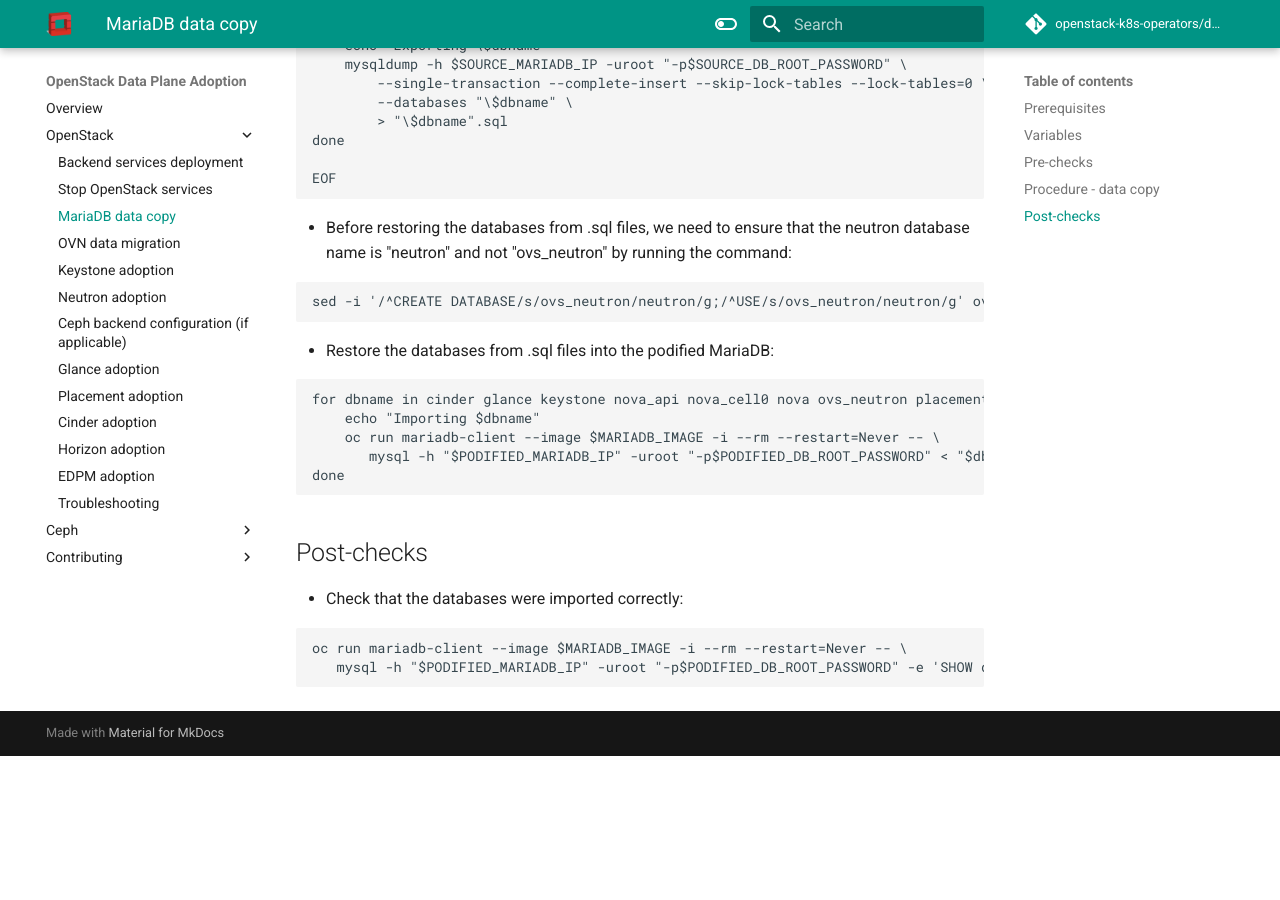
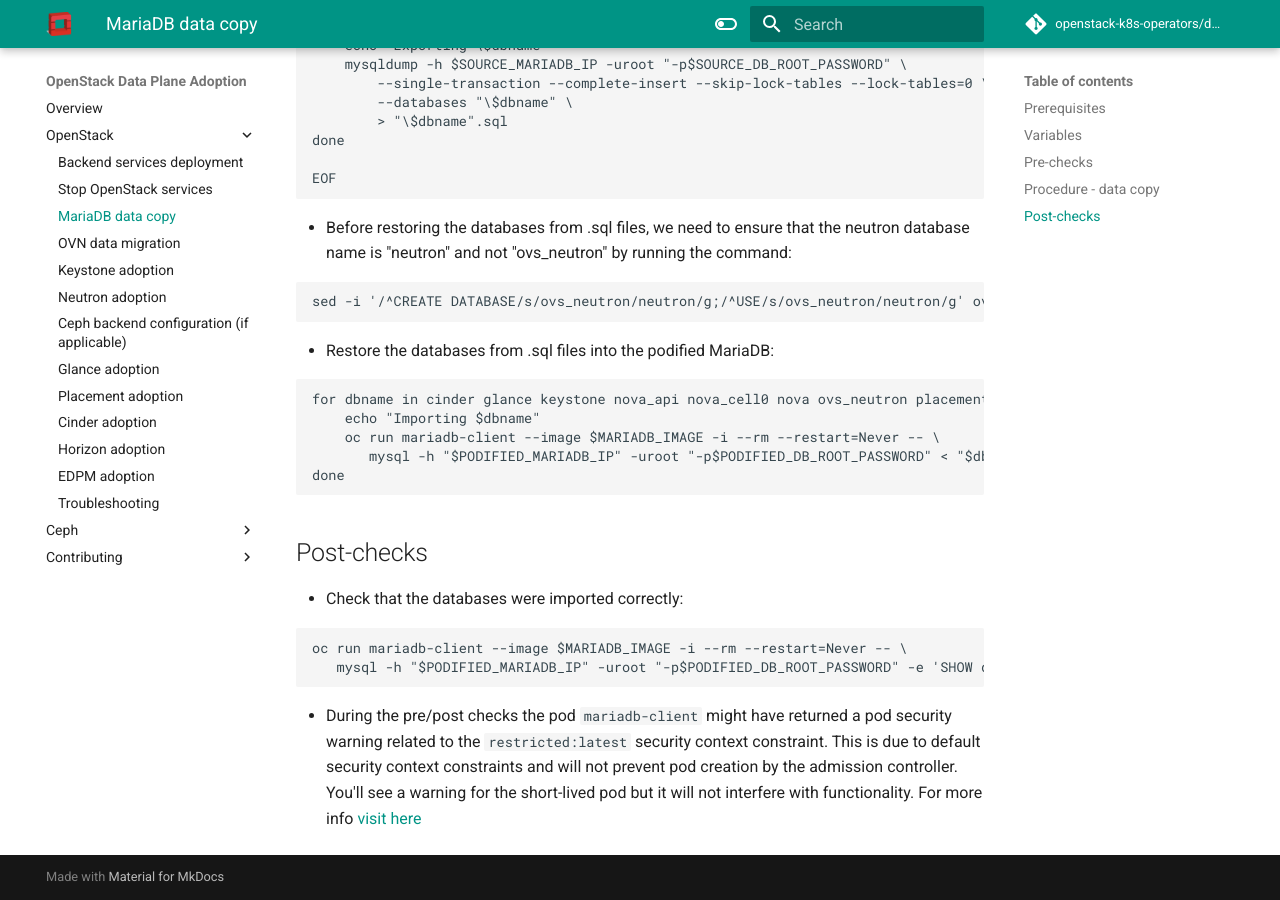
Before and after one commit to openstack-k8s-operators/data-plane-adoption, an MkDocs documentation site: the page built from docs/openstack/mariadb_copy.md, in a window 1280 px wide and 900 px high, scrolled down 1796 px. Built offline with MkDocs 1.6.1 and Material for MkDocs 9.7.7, drawn with Linux system fonts in a browser that asks for light colours; comment, search, counter and statistics services are not loaded; the version menu is left out; before the commit the page ends 2552 px from its top, so only the background shows below that.

Commit message:
added updates to data copy procedure to include note on scc warning

````diff
--- a/docs/openstack/mariadb_copy.md
+++ b/docs/openstack/mariadb_copy.md
@@ -119,3 +119,9 @@
   oc run mariadb-client --image $MARIADB_IMAGE -i --rm --restart=Never -- \
      mysql -h "$PODIFIED_MARIADB_IP" -uroot "-p$PODIFIED_DB_ROOT_PASSWORD" -e 'SHOW databases;'
   ```
+
+* During the pre/post checks the pod `mariadb-client` might have returned a pod security warning
+  related to the `restricted:latest` security context constraint. This is due to default security
+  context constraints and will not prevent pod creation by the admission controller. You'll see a
+  warning for the short-lived pod but it will not interfere with functionality.
+  For more info [visit here](https://learn.redhat.com/t5/DO280-Red-Hat-OpenShift/About-pod-security-standards-and-warnings/m-p/32502)
````
